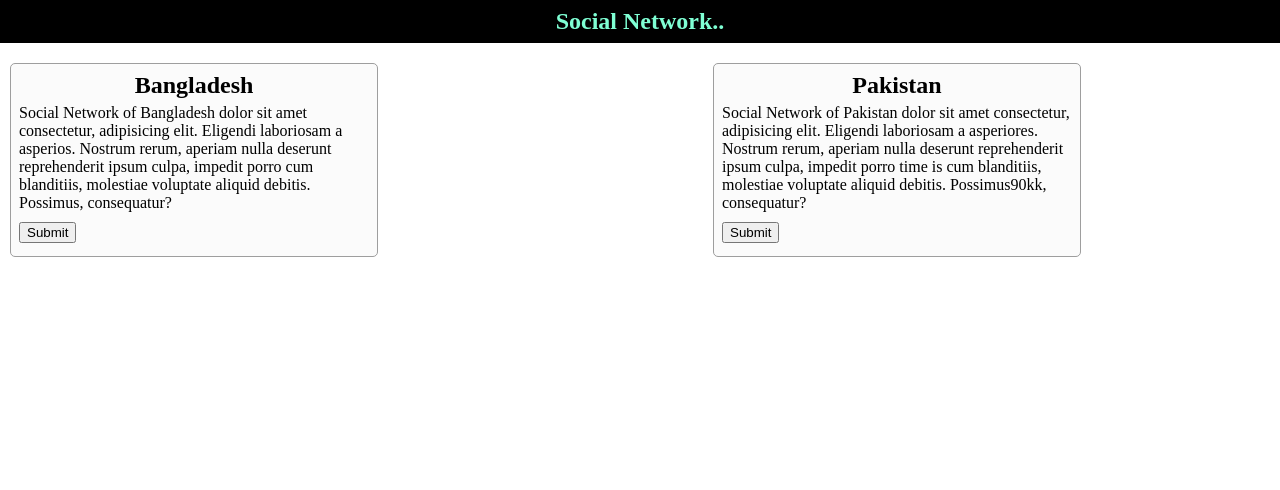
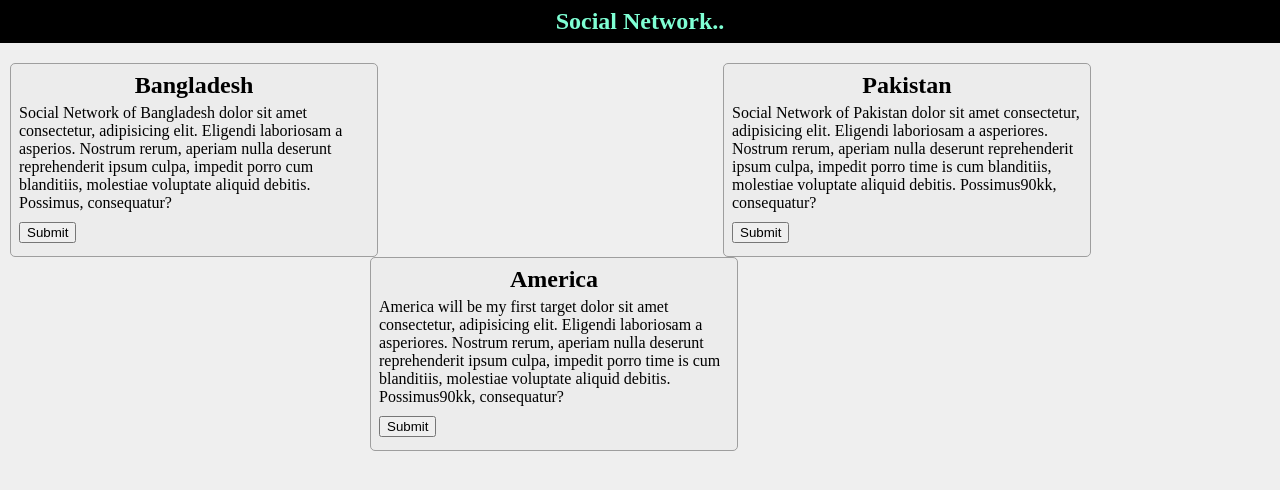
Before and after one commit to NajimVuiya/myProject-feb-18-fri, a plain HTML site: page index.html in a window 1280 px wide. Drawn offline with Linux system fonts and the light colour scheme.

Commit message:
My updated virsion Three

```diff
--- a/css/style.css
+++ b/css/style.css
@@ -3,6 +3,7 @@ body
     margin: 0;
     padding: 0;
     box-sizing: border;
+    background-color: #efefef;
 }
 .social
 {
@@ -15,7 +16,7 @@ body
 
 .box-1 {
     width: 350px;
-    margin: 20px 335px 0 10px;
+    margin: 20px 335px 0px 10px;
     border: 1px solid #9e9e9e;
     padding: 8px;
     border-radius: 5px;
@@ -43,6 +44,7 @@ body
     border-radius: 5px;
     background-color: #9a94940a;
     overflow: hidden;
+    float: left;
 }
 
 .box-2 h2
@@ -55,3 +57,27 @@ body
 {
     margin: 5px 0;
 }
+
+/* Box-3 start here */
+
+.box-3
+{
+    width: 350px;
+    margin: 10px 0 0 370px;
+    border: 1px solid #9e9e9e;
+    padding: 8px;
+    border-radius: 5px;
+    background-color: #9a94940a;
+    overflow: hidden;
+}
+
+.box-3 h2
+{
+    margin: 0;
+   text-align: center;
+}
+.box-3 p,
+.box-3 button
+{
+    margin: 5px 0;
+}
--- a/index.html
+++ b/index.html
@@ -19,6 +19,11 @@
         <p>Social Network of Pakistan dolor sit amet consectetur, adipisicing elit. Eligendi laboriosam a asperiores. Nostrum rerum, aperiam nulla deserunt reprehenderit ipsum culpa, impedit porro time is cum blanditiis, molestiae voluptate aliquid debitis. Possimus90kk, consequatur?</p>
         <button>Submit</button>
     </div>
+    <div class="box-3">
+        <h2>America</h2>
+        <p>America will be my first target dolor sit amet consectetur, adipisicing elit. Eligendi laboriosam a asperiores. Nostrum rerum, aperiam nulla deserunt reprehenderit ipsum culpa, impedit porro time is cum blanditiis, molestiae voluptate aliquid debitis. Possimus90kk, consequatur?</p>
+        <button>Submit</button>
+    </div>
     <script src="js/script.js"></script>
 </body>
 </html>
--- a/js/script.js
+++ b/js/script.js
@@ -6,3 +6,5 @@ const box1Btn1 = document.querySelector('.box-1 button');
 
 const box2Heading2 = document.querySelector('.box-2 h2');
 const box2Btn1 = document.querySelector('.box-2 button');
+
+const box3 = document.querySelector('.box-3');;
```
